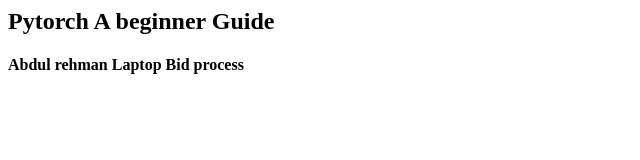
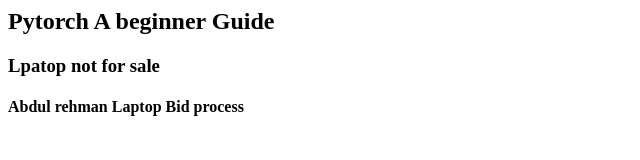
Before and after one commit to riazspace/Demo-repo, a plain HTML site: page index.html in a window 1280 px wide. Shown: the whole page, without its empty margins (0-640 px from the left). Drawn offline with Linux system fonts and the light colour scheme.

Commit message:
changes 2

```diff
--- a/index.html
+++ b/index.html
@@ -1,7 +1,7 @@
 <head></head>
 <body>
 <h2> Pytorch A beginner Guide</h2>
-
+<h3>Lpatop not for sale</h3>
 
 <h4> Abdul rehman Laptop Bid process</h4>
 </body>
```
